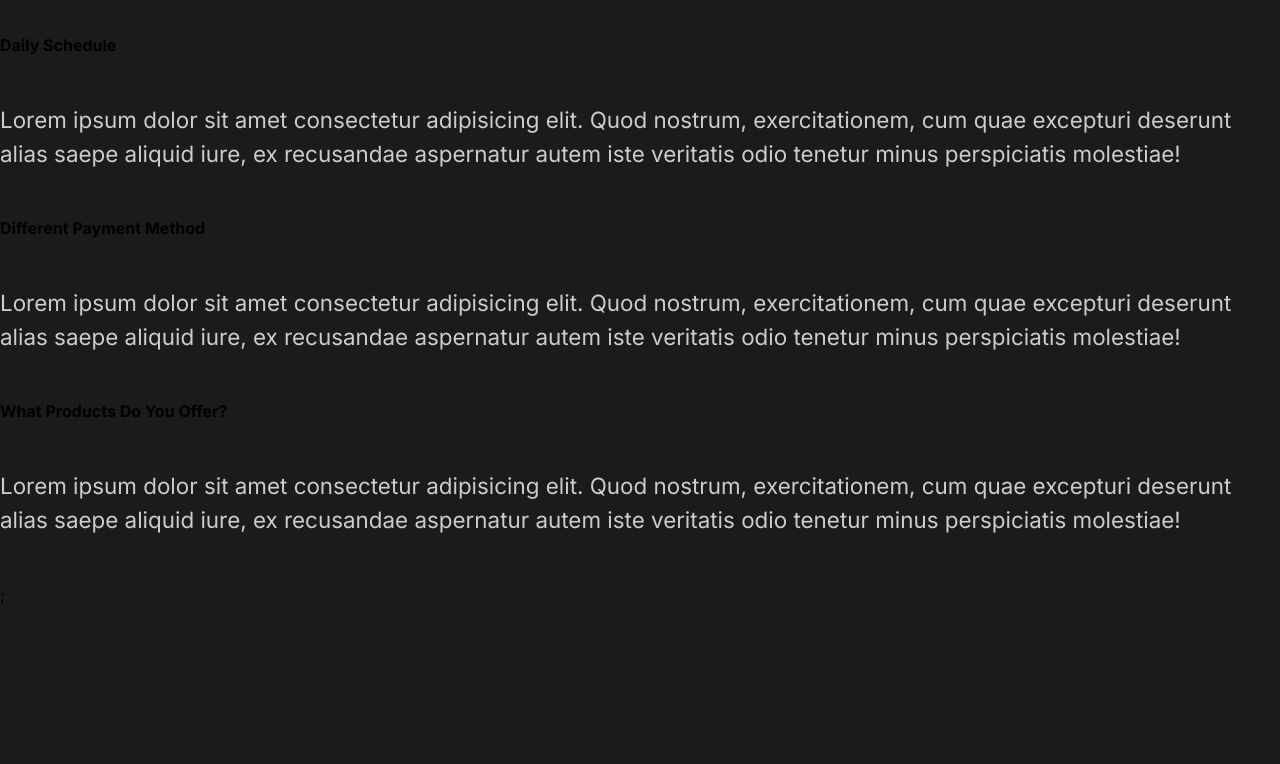
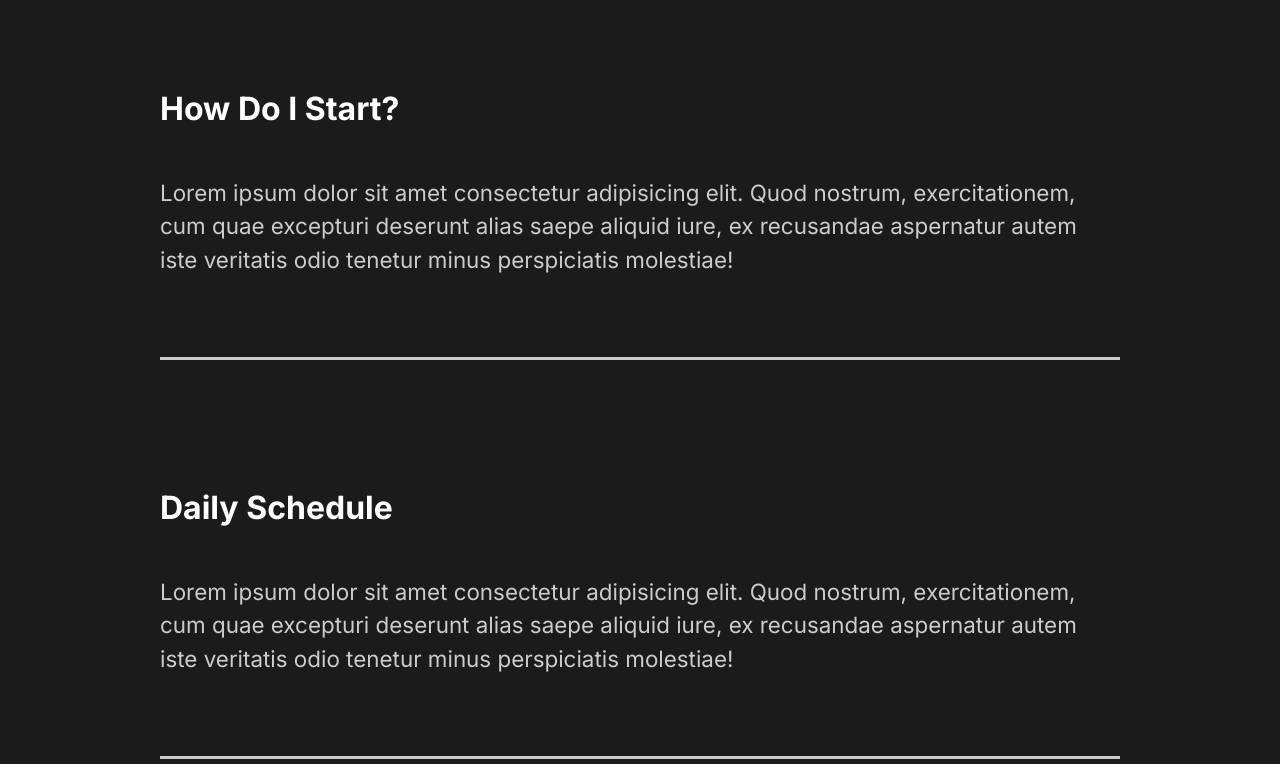
Before and after one commit to AlexandreBergeron1/Capture, a React (Create React App) app: page / in a window 1280 px wide. Shown: the part 2316-3080 px from the top of the page. Before the commit the page ends 2921 px from the top, so only its background shows below. Built offline with nearby package versions, Linux system fonts and the light colour scheme.

Commit message:
6. Sytling FAQ

```diff
--- a/src/components/FaqSection.js
+++ b/src/components/FaqSection.js
@@ -1,8 +1,10 @@
 import React from "react";
+import styled from "styled-components";
+import { About } from "../styles";
 
 const FaqSection = () => {
   return (
-    <div className="faq">
+    <Faq>
       <h2>
         Any Questions? <span>FAQ</span>
       </h2>
@@ -16,6 +18,7 @@
             tenetur minus perspiciatis molestiae!
           </p>
         </div>
+        <div className="faq-line"></div>
       </div>
       <div className="question">
         <h4>Daily Schedule</h4>
@@ -27,6 +30,7 @@
             tenetur minus perspiciatis molestiae!
           </p>
         </div>
+        <div className="faq-line"></div>
       </div>
       <div className="question">
         <h4>Different Payment Method</h4>
@@ -38,6 +42,7 @@
             tenetur minus perspiciatis molestiae!
           </p>
         </div>
+        <div className="faq-line"></div>
       </div>
       <div className="question">
         <h4>What Products Do You Offer?</h4>
@@ -49,9 +54,41 @@
             tenetur minus perspiciatis molestiae!
           </p>
         </div>
+        <div className="faq-line"></div>
       </div>
-    </div>
+    </Faq>
   );
 };
 
+const Faq = styled(About)`
+  display: block;
+  span {
+    display: block;
+  }
+
+  h2 {
+    padding-bottom: 2rem;
+    font-weight: lighter;
+  }
+
+  .faq-line {
+    background-color: #cccccc;
+    height: 0.2rem;
+    margin: 2rem 0rem;
+    width: 100%;
+  }
+
+  .question {
+    padding: 3rem 0rem;
+    cursor: pointer;
+  }
+
+  .answer {
+    padding: 2rem 0rem;
+    p {
+      padding: 1rem 0rem;
+    }
+  }
+`;
+
 export default FaqSection;
--- a/src/components/GlobalStyle.js
+++ b/src/components/GlobalStyle.js
@@ -40,6 +40,7 @@
 
 h4 {
     font-weight: bold;
+    font-size: 2rem;
 }
 
 a {
```
